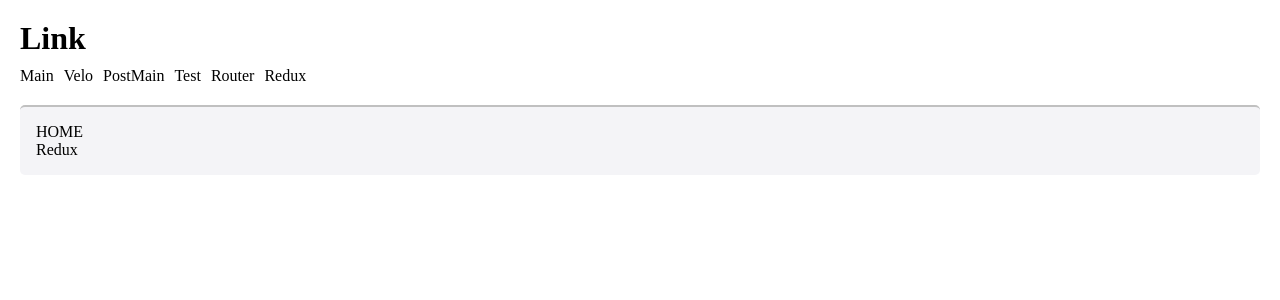
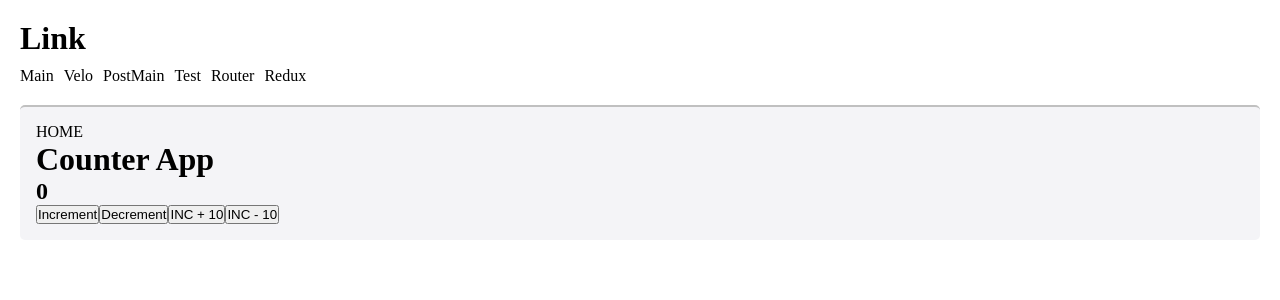
Before and after one commit to GyuHyunA/react-log, a React (Create React App) app: page /redux in a window 1280 px wide. Shown: the top 300 px of the page. Built offline with nearby package versions, Linux system fonts and the light colour scheme.

Commit message:
basic redux init

```diff
--- a/package.json
+++ b/package.json
@@ -3,7 +3,7 @@
   "version": "0.1.0",
   "private": true,
   "dependencies": {
-    "@reduxjs/toolkit": "^1.9.2",
+    "@reduxjs/toolkit": "^1.9.5",
     "@testing-library/jest-dom": "^5.16.5",
     "@testing-library/react": "^13.4.0",
     "@testing-library/user-event": "^13.5.0",
@@ -12,7 +12,7 @@
     "react": "^18.2.0",
     "react-dom": "^18.2.0",
     "react-icons": "^4.7.1",
-    "react-redux": "^8.0.5",
+    "react-redux": "^8.1.2",
     "react-router-dom": "^6.6.2",
     "react-scripts": "^5.0.1",
     "redux": "^4.2.1",
--- a/src/components/reduxcomp/comp/Home.jsx
+++ b/src/components/reduxcomp/comp/Home.jsx
@@ -1,11 +1,31 @@
 import React from "react";
 import styled from "styled-components";
+import { useDispatch, useSelector } from "react-redux";
 
 const Home = () => {
+  const counter = useSelector((state) => state.counter);
+  const dispatch = useDispatch();
+  const increment = () => {
+    dispatch({ type: "INC" });
+  };
+  const decrement = () => {
+    dispatch({ type: "DNC" });
+  };
+  const addBy = () => {
+    dispatch({ type: "ADD", payload: 10 });
+  };
+  const delBy = () => {
+    dispatch({ type: "DEL", payload: 10});
+  };
   return (
     <>
       <HomeStyle>
-        Redux
+        <h1>Counter App</h1>
+        <h2>{counter}</h2>
+        <button onClick={increment}>Increment</button>
+        <button onClick={decrement}>Decrement</button>
+        <button onClick={addBy}>INC + 10</button>
+        <button onClick={delBy}>INC - 10</button>
       </HomeStyle>
     </>
   );
@@ -13,6 +33,4 @@ const Home = () => {
 
 export default Home;
 
-const HomeStyle = styled.div`
-
-`;
+const HomeStyle = styled.div``;
--- a/src/index.js
+++ b/src/index.js
@@ -3,14 +3,18 @@ import ReactDOM from "react-dom/client";
 import { BrowserRouter } from "react-router-dom";
 import "./css/index.css";
 import App from "./pages/App";
+import { Provider } from "react-redux";
+import store from "./store/store";
 
 const root = ReactDOM.createRoot(document.getElementById("root"));
 root.render(
-  <React.StrictMode>
-    <BrowserRouter>
-      <App />
-    </BrowserRouter>
-  </React.StrictMode>
+  <Provider store={store}>
+    <React.StrictMode>
+      <BrowserRouter>
+        <App />
+      </BrowserRouter>
+    </React.StrictMode>
+  </Provider>
 );
 
 // If you want to start measuring performance in your app, pass a function
--- /dev/null
+++ b/src/store/store.js
@@ -0,0 +1,25 @@
+import { createStore } from "@reduxjs/toolkit";
+
+const reducerFunc = (state = { counter: 0 }, action) => {
+  //synchronous Function
+  //we should not mutate the original state
+
+  if(action.type === "INC"){
+    return{counter:state.counter + 1}
+  }
+  if(action.type === "DNC"){
+    return{counter:state.counter - 1}
+  }
+  if(action.type === "ADD"){
+    return{counter:state.counter + action.payload}
+  }
+  if(action.type === "DEL"){
+    return{counter:state.counter - action.payload}
+  }
+
+  return state;
+};
+
+const store = createStore(reducerFunc);
+
+export default store;
```
Also changed, not shown: 1 other file (tests, documents, lock files or other folders).
